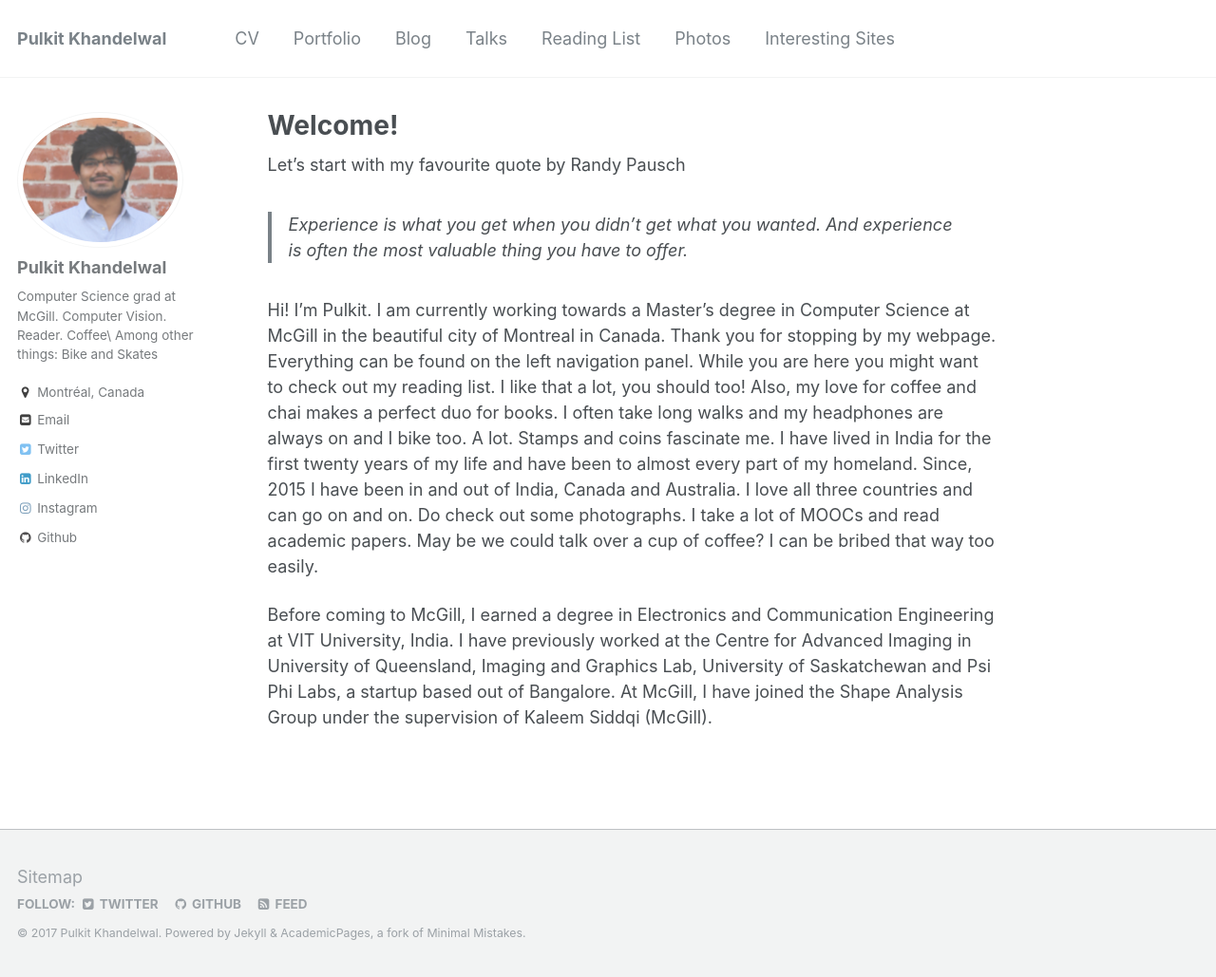
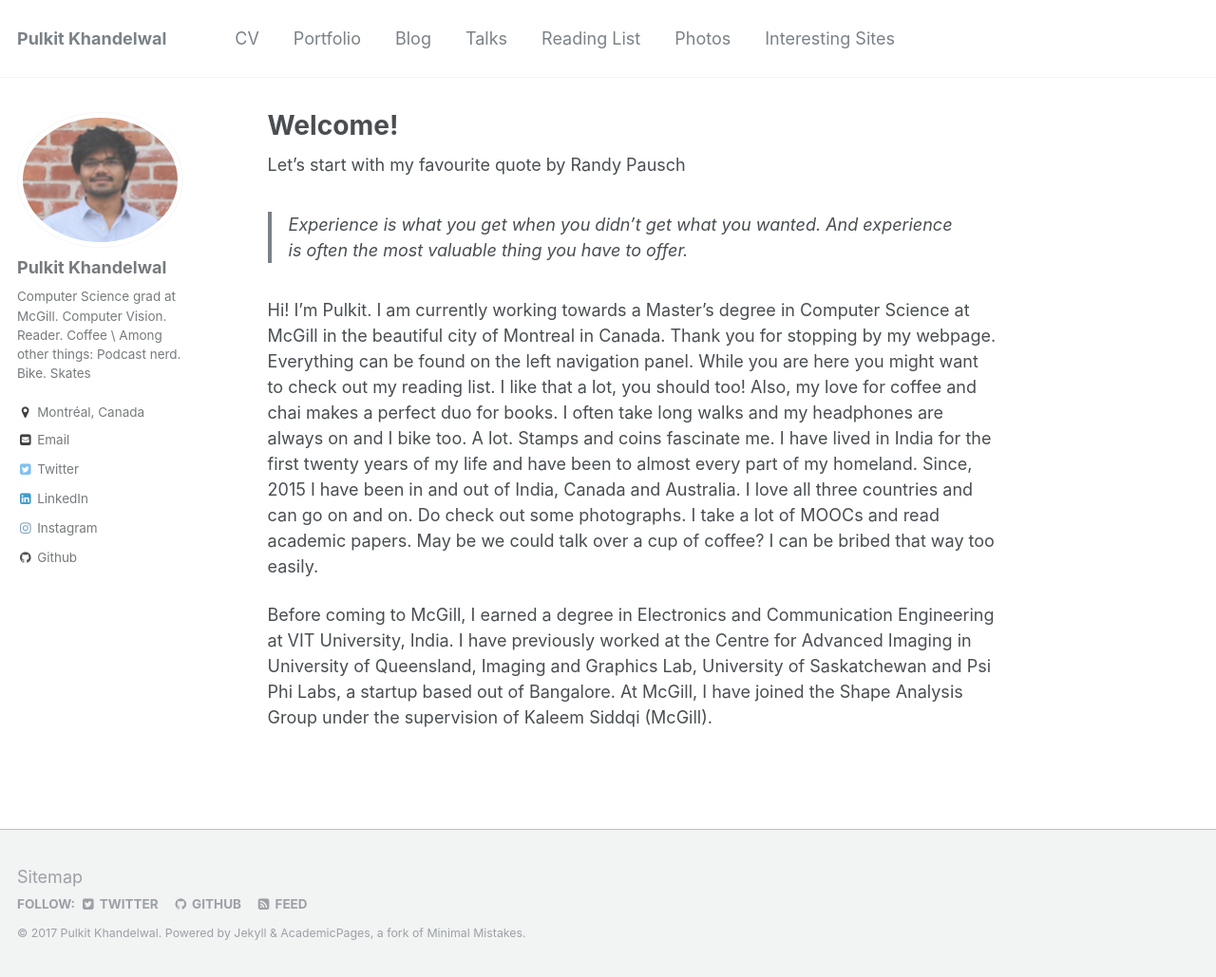
Before and after one commit to Pulkit-Khandelwal/pulkit-khandelwal.github.io, a Jekyll site: the page built from _pages/about.md, in a window 1280 px wide and 1029 px high. Shown: the whole window at 95% size. Built offline with Jekyll 4.4.1, drawn with Linux system fonts in a browser that asks for light colours.

Commit message:
Update _config.yml

```diff
--- a/_config.yml
+++ b/_config.yml
@@ -80,8 +80,8 @@ analytics:
 author:
   name             : "Pulkit Khandelwal"
   avatar           : "mugshot.png"
-  bio              : "Computer Science grad at McGill. Computer Vision. Reader. Coffee\\
-                      Among other things: Bike and Skates"
+  bio              : "Computer Science grad at McGill. Computer Vision. Reader. Coffee \\
+                      Among other things: Podcast nerd. Bike. Skates"
   location         : "Montréal, Canada"
   employer         :
   googlescholar    :
```
